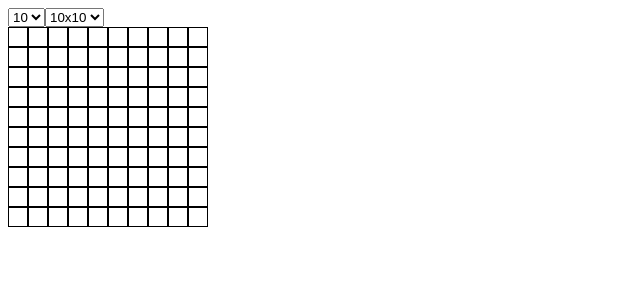
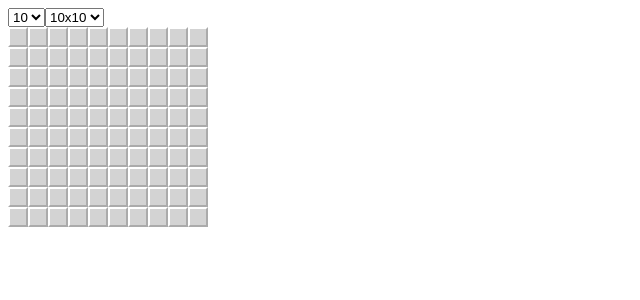
Before and after one commit to Andrew836-dev/react-sweeper, a React (Create React App) app: page / in a window 1280 px wide. Shown: the top 300 px of the page, without its empty margins (0-640 px from the left). Built offline with nearby package versions, Linux system fonts and the light colour scheme.

Commit message:
implemented more dependency injection

```diff
--- a/src/App.js
+++ b/src/App.js
@@ -2,30 +2,31 @@ import { useState, useEffect, useCallback } from "react";
 function App() {
   const [gridOptions, setGridOptions] = useState({ bombs: 10, dimensions: [10, 10] });
   const [grid, setGrid] = useState([]);
-  const [inProgress, setProgress] = useState(false);
+  const [inProgress, setInProgress] = useState(false);
+  const [isGameOver, setIsGameOver] = useState(false);
 
-  const createEmptyGrid = useCallback((gridDimensions) => Array.from("0".repeat(gridDimensions[0] * gridDimensions[1])).map(() => ({ revealed: false, value: 0 })), []);
+  const createEmptyGrid = useCallback(([gridWidth, gridHeight]) => Array.from("0".repeat(gridWidth * gridHeight)).map(() => ({ revealed: false, value: 0 })), []);
 
   function createGrid(clickedSquare) {
     const { dimensions: gridSizes, bombs: bombQuantity } = gridOptions;
-    const grid = createEmptyGrid(gridSizes);
+    const newGrid = createEmptyGrid(gridSizes);
+    const [gridWidth, gridHeight] = gridSizes;
 
-    randomBombLocationsExcluding(bombQuantity, gridSizes[0] * gridSizes[1], clickedSquare).forEach(bomb => grid[bomb].value = -1);
+    randomBombLocationsExcluding(bombQuantity, gridWidth * gridHeight, clickedSquare).forEach(bombLocation => newGrid[bombLocation].value = -1);
 
-    grid.forEach((square, i) => {
+    newGrid.forEach((square, i) => {
       if (square.value < 0) return;
-      grid[i].value = countBombsAround(i, gridSizes, grid);
+      newGrid[i].value = countBombsAround(i, gridWidth, newGrid);
     });
-    revealSquare(clickedSquare, grid)
-    setProgress(() => true);
+    return newGrid;
   }
 
 
-  function countBombsAround(square, gridSizes, gridArray) {
-    return getSquaresAround(square, gridSizes, gridArray).reduce((prev, curr) => (gridArray[curr].value < 0 ? prev + 1 : prev), 0);
+  function countBombsAround(square, gridWidth, gridArray) {
+    return getSquaresAround(square, gridWidth, gridArray).reduce((prev, curr) => (gridArray[curr].value < 0 ? prev + 1 : prev), 0);
   }
 
-  function getSquaresAround(square, [gridWidth], gridArray) {
+  function getSquaresAround(square, gridWidth, gridArray) {
     const output = [];
     const offsets = [-1, 0, 1];
     offsets.forEach(offsetY => {
@@ -70,9 +71,14 @@ function App() {
     }
   }
 
-  function handleGridClick(clickedSquare, inProgress) {
+  function startGame(clickedSquare) {
+    revealSquare(clickedSquare, createGrid(clickedSquare));
+    setInProgress(() => true);
+  }
+
+  function handleGridClick(clickedSquare, inProgress, grid) {
     if (!inProgress) {
-      createGrid(clickedSquare);
+      startGame(clickedSquare);
     } else {
       revealSquare(clickedSquare, grid);
     }
@@ -95,26 +101,52 @@ function App() {
   function chainReveal(originSquare, grid) {
     const safeSquares = [originSquare]
     grid[originSquare].revealed = true;
-    const squaresToCheck = getSquaresAround(originSquare, gridOptions.dimensions, grid);
+    const squaresToCheck = getSquaresAround(originSquare, gridOptions.dimensions[0], grid);
     while (squaresToCheck.length) {
       const nextSquare = squaresToCheck.pop();
       if (safeSquares.includes(nextSquare) || grid[nextSquare].revealed) continue;
-      if (grid[nextSquare].value === 0) getSquaresAround(nextSquare, gridOptions.dimensions, grid).forEach(newSquare => squaresToCheck.push(newSquare));
+      if (grid[nextSquare].value === 0) getSquaresAround(nextSquare, gridOptions.dimensions[0], grid).forEach(newSquare => squaresToCheck.push(newSquare));
       grid[nextSquare].revealed = true;
       safeSquares.push(nextSquare);
     }
     return safeSquares;
   }
-
   function gameOver(clickedSquare) {
     setGrid(prevGrid => prevGrid.map((square, i) => square.value < 0 ? (i === clickedSquare ? { value: -2, revealed: true } : { ...square, revealed: true }) : square));
-    setProgress(false);
+    setInProgress(() => false);
+    setIsGameOver(() => true);
   }
 
   useEffect(() => {
     setGrid(createEmptyGrid(gridOptions.dimensions));
-    setProgress(false);
+    setInProgress(false);
+    setIsGameOver(false);
   }, [createEmptyGrid, gridOptions]);
+
+  const gridContainerStyle = {
+    display: "flex", flexWrap: "wrap", width: `${gridOptions.dimensions[0] * 20}px`, height: `${gridOptions.dimensions[1] * 20}px`
+  }
+
+  const gridButtonStyle = {
+    minWidth: "20px",
+    minHeight: "20px",
+    width: `${100 / gridOptions.dimensions[0]}%`,
+    height: `${100 / gridOptions.dimensions[1]}%`,
+    padding: "0",
+    boxSizing: "border-box",
+    textAlign: "center"
+  }
+
+  const colorChart = {
+    unrevealed: "lightgray",
+    "-2": "red",
+    "-1": "lightgray",
+    "0": "limegreen",
+    "1": "yellow",
+    "2": "green",
+    "3": "blue",
+    "4": "purple"
+  }
 
   return (
     <div className="App">
@@ -126,16 +158,19 @@ function App() {
       <select name="gridSize" onChange={handleOptionsChange}>
         <option value="10x10">10x10</option>
         <option value="20x10">20x10</option>
+        <option value="40x10">40x10</option>
       </select>
-      <div style={{ width: `${gridOptions.dimensions[0] * 20}px`, height: `${gridOptions.dimensions[1] * 20}px`, display: "flex", flexWrap: "wrap" }}>
-        {grid.length > 0 && grid.map((square, i) => (
-          <div
-            key={i}
-            style={{ backgroundColor: square.revealed && square.value === -2 ? "red" : "", minWidth: "20px", minHeight: "20px", width: `${100 / gridOptions.dimensions[0]}%`, height: `${100 / gridOptions.dimensions[1]}%`, border: "black 1px solid", boxSizing: "border-box", textAlign: "center" }}
-            onClick={() => handleGridClick(i, inProgress)}
+      <div style={gridContainerStyle}>
+        {grid.length > 0 && grid.map((squareData, squareIndex, grid) => (
+          <button
+            key={squareIndex}
+            className={!squareData.revealed ? "unrevealed" : `revealed${squareData.value > 0 ? ` ${squareData.value}` : squareData.value === -2 ? " bomb" : ""}`}
+            style={{ ...gridButtonStyle, backgroundColor: squareData.revealed ? colorChart[squareData.value] : colorChart.unrevealed, border: squareData.revealed ? "1px solid gray" : "2px outset white" }}
+            onClick={() => handleGridClick(squareIndex, inProgress, grid)}
+            disabled={isGameOver}
           >
-            {square.revealed && (square.value < 0 ? "*" : square.value)}
-          </div>)
+            {squareData.revealed && (squareData.value < 0 ? "*" : (squareData.value > 0 ? squareData.value : ""))}
+          </button>)
         )}</div>
     </div>
   );
```
